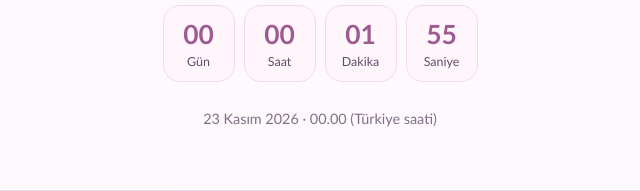
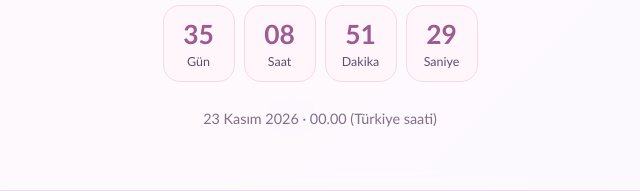
Before and after one commit to ishakakdag584-rgb/fatos-surprizi, a plain HTML site: page index.html in a window 1280 px wide. Shown: the part 378-569 px from the top of the page, 320-960 px from the left. Drawn offline with Linux system fonts and the light colour scheme.

Commit message:
Update index.html

```diff
--- a/index.html
+++ b/index.html
@@ -82,7 +82,7 @@ Her şey gönlünce olsun Fatoş. Kendine çok iyi bak ve o güzel gülümsemeni
 <section id="ending" class="screen"><div class="panel"><div class="emoji">💗🌷✨</div><h1>İyi ki doğdun Fatoş</h1><p>Bu küçük sürprizin yüzünde bir gülümseme oluşturmasını umuyorum. Yeni yaşın sana huzur, mutluluk ve güzel anılar getirsin. Kendine çok iyi bak. 🎀</p><p>Nice güzel yaşlara 💗</p><button onclick="showScreen('giftsScreen')">Hediyelere tekrar bak 🎁</button></div></section>
 </main><footer>Fatoş için sevgiyle hazırlandı 💗</footer>
 <script>
-const targetDate = new Date(Date.now() + 2 * 60 * 1000);
+const targetDate = new Date('2026-11-23T00:00:00+03:00');
 const $ = id => document.getElementById(id);
 function showScreen(id){document.querySelectorAll('.screen').forEach(s=>s.classList.remove('active'));$(id).classList.add('active');window.scrollTo({top:0,behavior:'smooth'});}
 function confetti(){const chars=['💗','✨','🌸','🎀','⭐'];for(let i=0;i<28;i++){const e=document.createElement('span');e.textContent=chars[Math.floor(Math.random()*chars.length)];e.style.left=Math.random()*100+'%';e.style.animationDuration=(4+Math.random()*5)+'s';e.style.fontSize=(14+Math.random()*15)+'px';$('floaties').appendChild(e);setTimeout(()=>e.remove(),9500)}}
```
